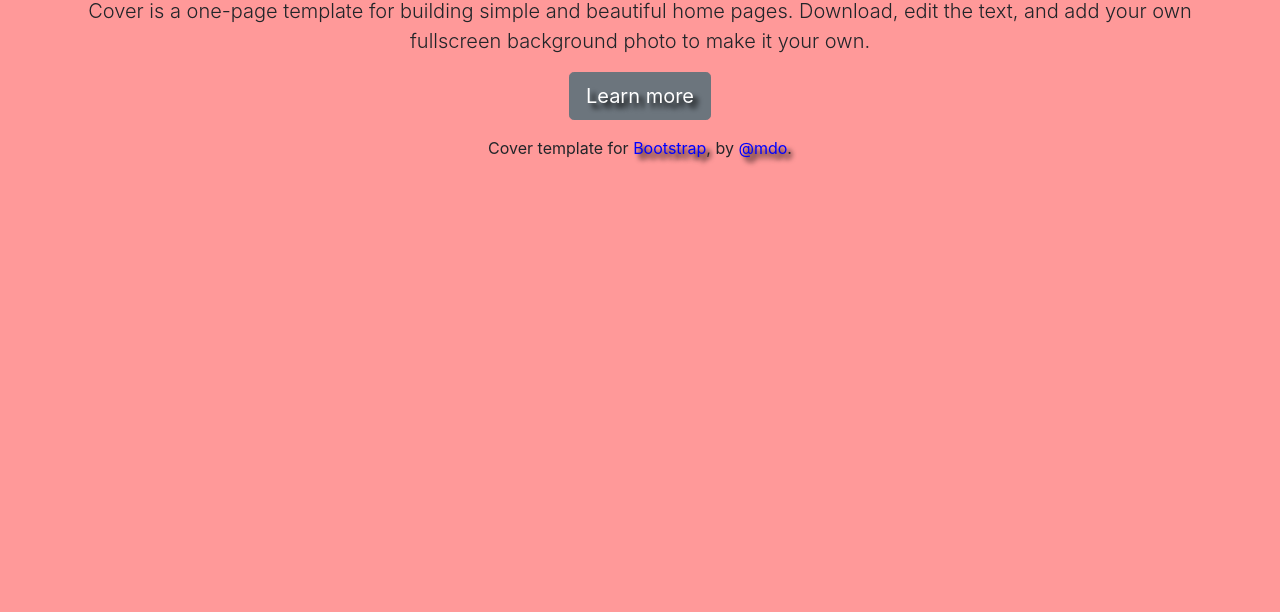
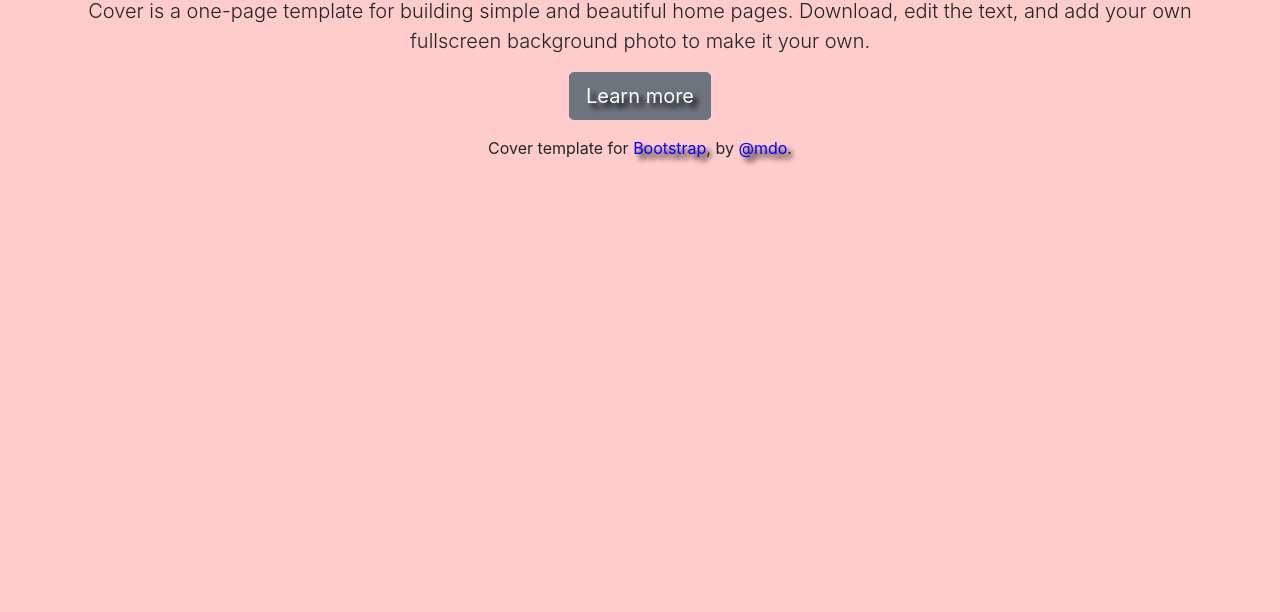
Before and after one commit to sirharis214/3page, a plain HTML site: page about.html in a window 1280 px wide. Shown: the part 188-800 px from the top of the page. Drawn offline with nearby package versions, Linux system fonts and the light colour scheme.

Commit message:
Update style.css
background color change from opacity control

```diff
--- a/style.css
+++ b/style.css
@@ -6,7 +6,7 @@
 }
 
 .text-center{
-	background-color: rgba(255, 0, 0, 0.4); /* red with opacity */
+	background-color: rgba(255, 0, 0, 0.2); /* red with opacity */
 
 }
 a{
```
